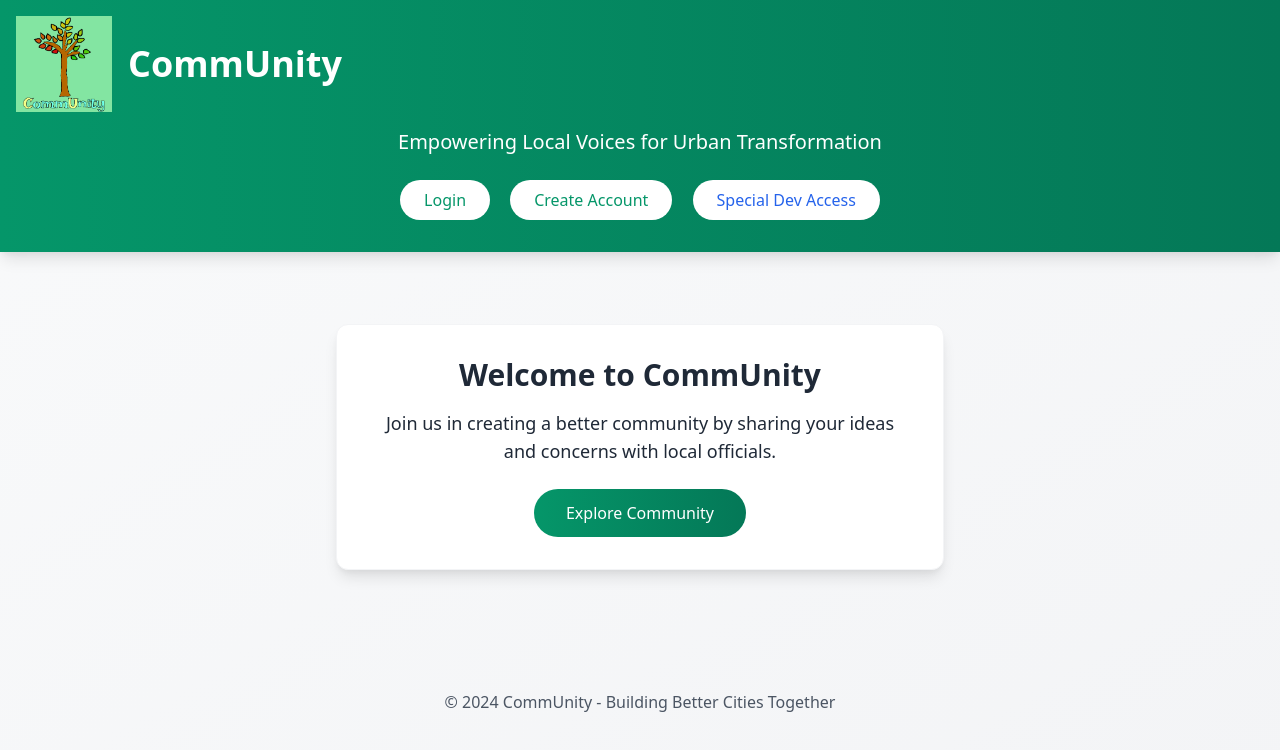
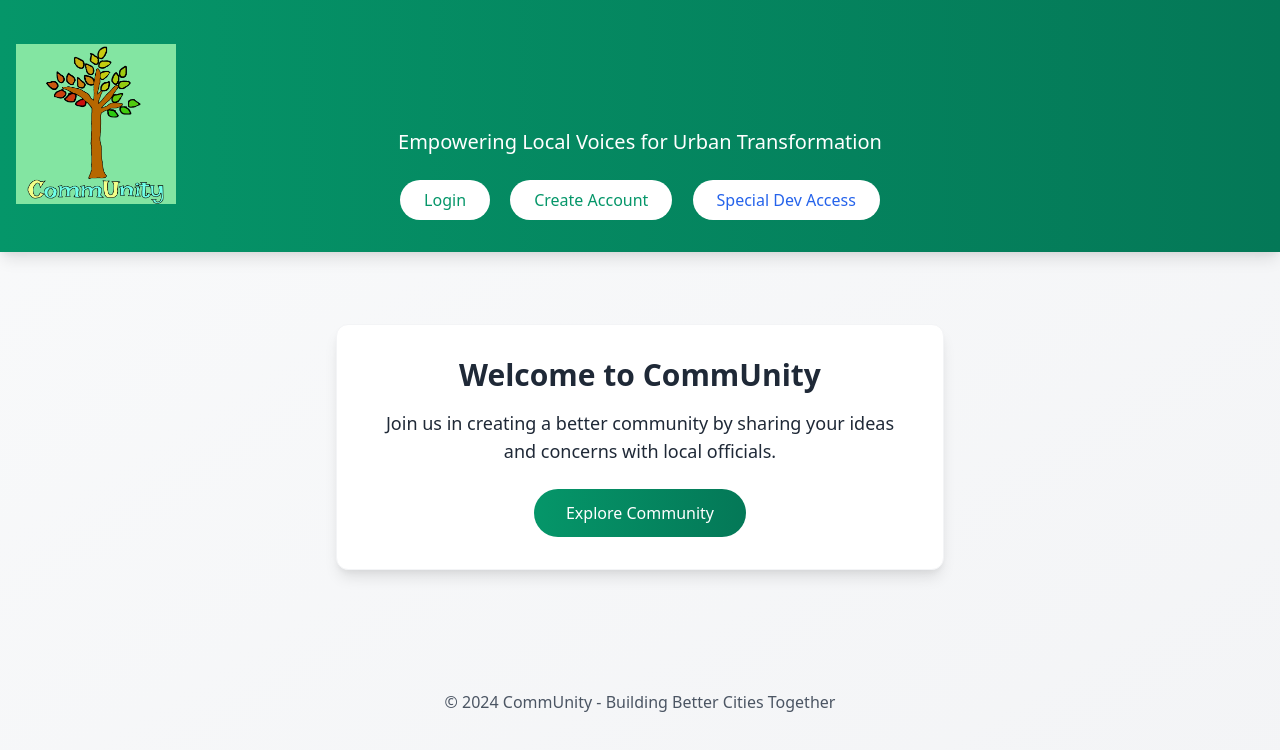
Before and after one commit to jek821/CommUnity, a website: page index.html in a window 1280 px wide. Drawn offline with nearby package versions, Linux system fonts and the light colour scheme.

Commit message:
Changed the position of the image, deleted title
Signed-off-by: ST1543 <sammyt1544@gmail.com>

```diff
--- a/index.html
+++ b/index.html
@@ -8,9 +8,9 @@
 </head>
 <body class="bg-gradient-to-br from-gray-50 to-gray-100 text-gray-800 min-h-screen">
     <header class="relative py-8 bg-gradient-to-r from-green-600 to-green-700 text-white shadow-lg">
-        <div class="absolute top-4 left-4 flex items-center">
-            <img src="images/HACKRPI.png" alt="CommUnity Logo" class="w-24 h-24 mr-4">
-            <h1 class="text-4xl font-bold">CommUnity</h1>
+        <div class="absolute top-11 left-4 flex flex-col items-center">
+            <img src="images/HACKRPI.png" alt="CommUnity Logo" class="w-40 h-40 mb-2">
+
         </div>
         <div class="text-center mt-24">
             <p class="text-xl mt-2">Empowering Local Voices for Urban Transformation</p>
```
